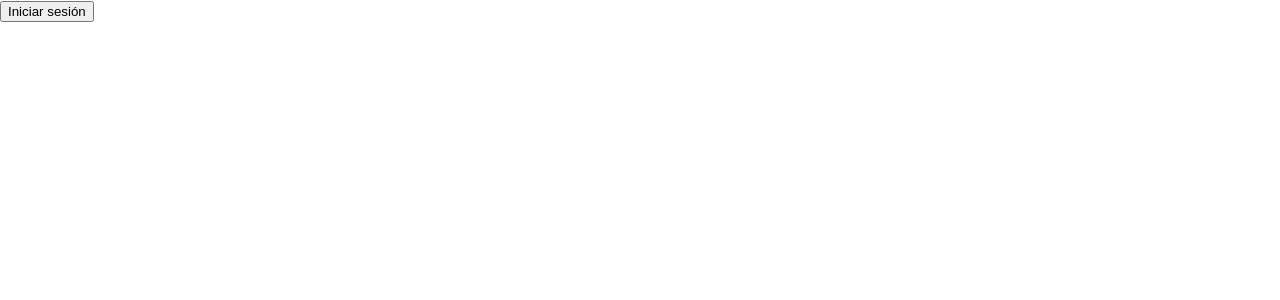
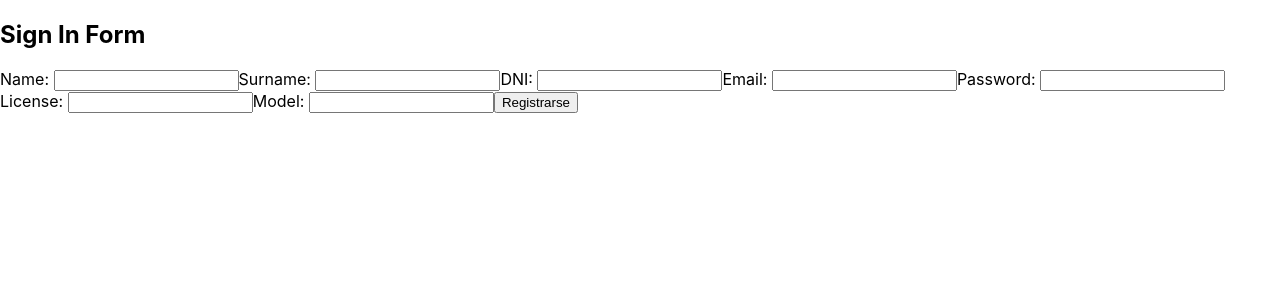
Before and after one commit to AlexanderAlvarezMarques/GS1-Final-Project, a React (Create React App) app: page /signIn in a window 1280 px wide. Shown: the top 300 px of the page. Built offline with nearby package versions, Linux system fonts and the light colour scheme; no server answers.

Commit message:
done router and signIn empezado

```diff
--- a/package.json
+++ b/package.json
@@ -7,7 +7,7 @@
     "@testing-library/react": "^11.2.2",
     "@testing-library/user-event": "^12.2.2",
     "dotenv": "^8.2.0",
-    "firebase": "^8.1.1",
+    "firebase": "^8.1.2",
     "react": "^17.0.1",
     "react-dom": "^17.0.1",
     "react-router-dom": "^5.2.0",
--- a/src/App.js
+++ b/src/App.js
@@ -1,7 +1,10 @@
 
-import { useState } from 'react';
+import { useState, Fragment } from 'react';
 import React from 'react'
 import {auth} from './firebaseConfig';
+import SignIn from './componentes/SignIn';
+import { BrowserRouter as Router, Switch, Route, Link } from 'react-router-dom';
+import PagePrincipal from './componentes/PagePrincipal';
 
 function App() {
 
@@ -43,16 +46,26 @@ function App() {
    * El onClick y que para hacer un if tiene que ser con el ternario.
    */
   return (
-    <div className="App">
-      { isSignIn ?
-      <React.Fragment>
-        <button onClick={logout}>Cerrar sesión</button>
-        <h2>Bienvenido a la aplicacion: {user.email}</h2>
-      </React.Fragment>
-      :
-        <button onClick={login}>Iniciar sesión</button>
-      }
-    </div>
+      <Router>
+        <Switch>
+          <Route exact path="/" component={PagePrincipal}/>
+          <Route exact path="/signIn" component={SignIn}/>
+        </Switch>
+      </Router>
+      // {/* <SignIn/> */}
+      // {/* { isSignIn ?
+      // <React.Fragment>
+      //   <button onClick={logout}>Cerrar sesión</button>
+      //   <h2>Bienvenido a la aplicacion: {user.email}</h2>
+      // </React.Fragment>
+      // :
+      // <Fragment>
+      //     <button onClick={login}>Iniciar sesión</button>
+      //     <Link to={'/signIn'}>Crear cuenta</Link>
+      // </Fragment>
+
+      // }       */}
+
   );
 }
 
--- /dev/null
+++ b/src/componentes/PagePrincipal.js
@@ -0,0 +1,12 @@
+import React, { Fragment } from 'react';
+import { Link } from 'react-router-dom';
+import SignIn from './SignIn';
+
+const PagePrincipal = () => (
+    <Fragment>
+        <h1>Página Principal</h1>
+        <Link to={'/signIn'} >Crear cuenta</Link>
+    </Fragment>
+
+);
+export default PagePrincipal;
--- /dev/null
+++ b/src/componentes/SignIn.js
@@ -0,0 +1,90 @@
+import React, { Fragment, useState } from 'react';
+
+const SignIn = () => {
+
+    const [userSignIn, signIn] = useState({
+        name:'',
+        surname:'',
+        dni:'',
+        email:'',
+        password:'',
+        license:'',
+        model:''
+    })
+
+    const [error, actualizarError] = useState(false);
+
+    const actualizarState = e => {
+            signIn({
+                ...userSignIn,
+                [e.target.name] : e.target.value
+            })
+    }
+
+    const registrar = e => {
+        e.preventDefault()
+        console.log("pulse el botón")
+        if ( name.trim() === '' || surname.trim() === '' || dni.trim() === '' || email.trim() === '' || password.trim() === '' || license.trim() === '' || model.trim() === ''){
+            actualizarError(true);
+            return;
+        }
+    }
+
+    const {name,surname,dni,email,password,license,model} = userSignIn;
+return(
+    <Fragment>
+        <h2>Sign In Form</h2>
+        { error ? <p>Todos los campos deben estar rellenos</p> : null }
+        <form
+            onSubmit={registrar}
+        >
+            <label>Name: </label>
+            <input
+                type="text"
+                name="name"
+                onChange={actualizarState}
+            />
+            <label>Surname: </label>
+            <input
+                type="text"
+                name="surname"
+                onChange={actualizarState}
+            />
+            <label>DNI: </label>
+            <input
+                type="text"
+                name="dni"
+                onChange={actualizarState}
+            />
+            <label>Email: </label>
+            <input
+                type="text"
+                name="email"
+                onChange={actualizarState}
+            />
+            <label>Password: </label>
+            <input
+                type="text"
+                name="password"
+                onChange={actualizarState}
+            />
+            <label>License: </label>
+            <input
+                type="text"
+                name="license"
+                onChange={actualizarState}
+            />
+            <label>Model: </label>
+            <input
+                type="text"
+                name="model"
+                onChange={actualizarState}
+            />
+            <button
+                type="submit"
+            >Registrarse</button>
+        </form>
+    </Fragment>
+);
+}
+export default SignIn ;
```
Also changed, not shown: src/componentes/SingIn.js (deleted, +0 -12 lines), 2 other files (tests, documents, lock files or other folders).
